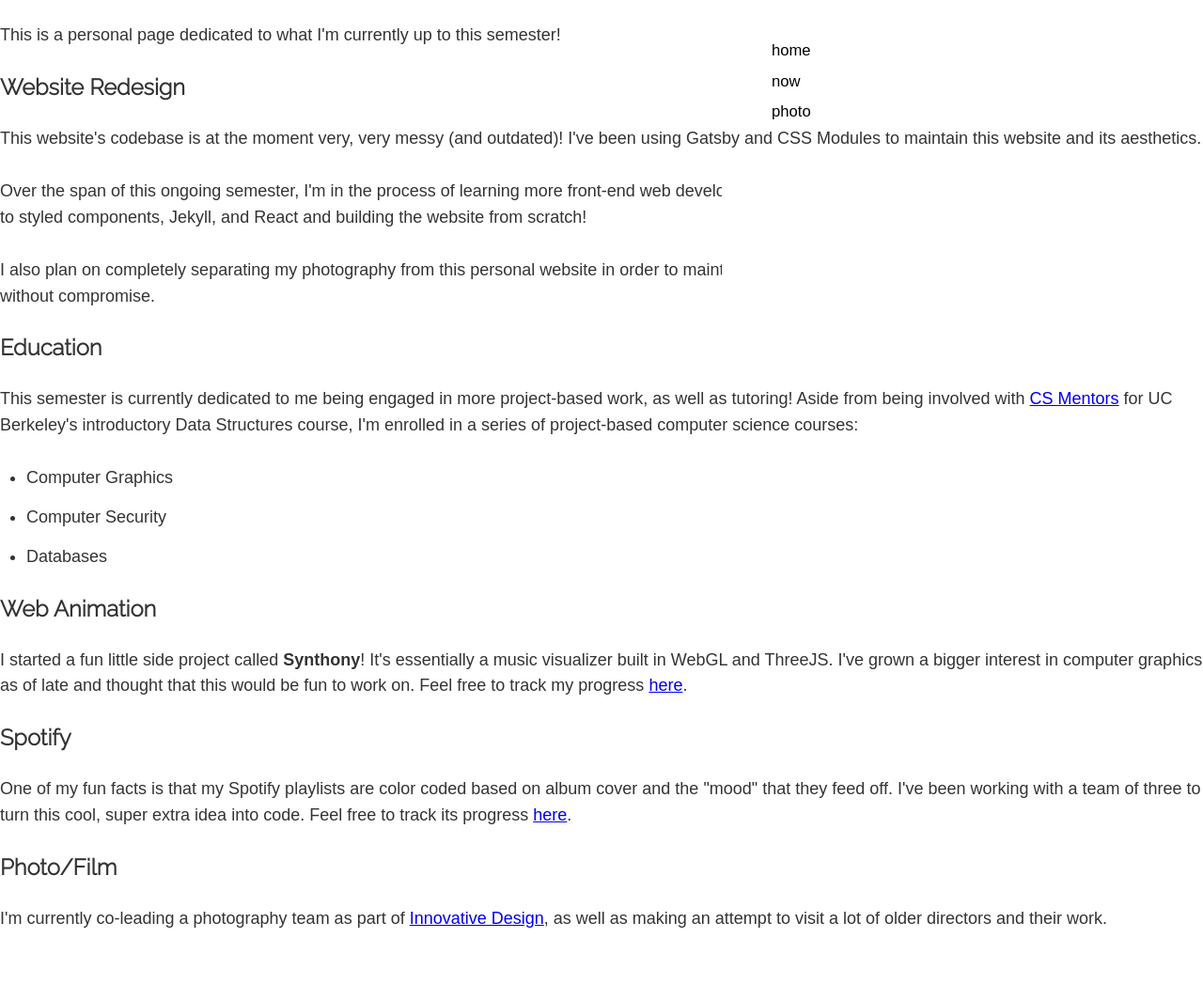
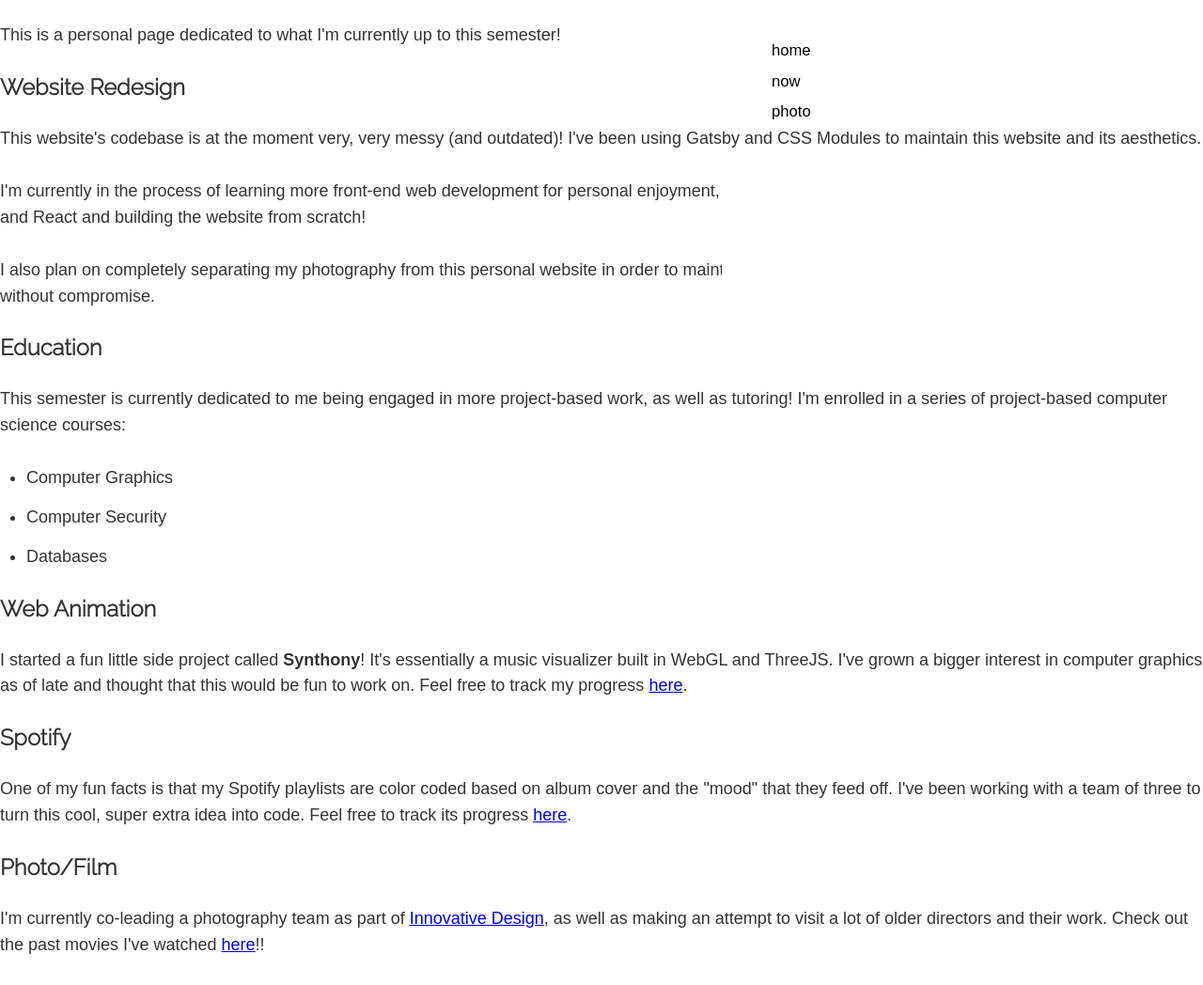
Before and after one commit to stylate/stylate.github.io, a Gatsby site: page /now in a window 1280 px wide. Shown: the part 43-1091 px from the top of the page at 94% size. Before the commit the page ends 1063 px from the top, so only its background shows below. Built offline with nearby package versions, Linux system fonts and the light colour scheme; Gatsby itself is replaced by a stand-in of ours; some packages are replaced by stand-ins of ours; a web font is replaced by a local one.

Commit message:
updated now page

```diff
--- a/src/pages/now.js
+++ b/src/pages/now.js
@@ -24,11 +24,11 @@ export default class Now extends React.Component {
             <h3>Website Redesign</h3>
             <p>This website's codebase is at the moment very, very messy (and outdated)! I've been using Gatsby and CSS Modules to maintain this website and its aesthetics. </p>
 
-            <p>Over the span of this ongoing semester, I'm in the process of learning more front-end web development for personal enjoyment, while simultaneously switching to styled components, Jekyll, and React and building the website from scratch!</p>
+            <p>I'm currently in the process of learning more front-end web development for personal enjoyment, while simultaneously switching to styled components, Jekyll, and React and building the website from scratch!</p>
             <p>I also plan on completely separating my photography from this personal website in order to maintain full creative control over their respective web designs without compromise.</p>
 
             <h3>Education</h3>
-            <p>This semester is currently dedicated to me being engaged in more project-based work, as well as tutoring! Aside from being involved with <a href="https://csmberkeley.github.io/#/">CS Mentors</a> for UC Berkeley's introductory Data Structures course, I'm enrolled in a series of project-based computer science courses:</p>
+            <p>This semester is currently dedicated to me being engaged in more project-based work, as well as tutoring! I'm enrolled in a series of project-based computer science courses:</p>
             <ul>
                 <li>Computer Graphics</li>
                 <li>Computer Security</li>
@@ -42,7 +42,7 @@ export default class Now extends React.Component {
             <p>One of my fun facts is that my Spotify playlists are color coded based on album cover and the "mood" that they feed off. I've been working with a team of three to turn this cool, super extra idea into code. Feel free to track its progress <a href="https://github.com/Kaden-Dippe/spotify-colorized">here</a>.</p>
 
             <h3>Photo/Film</h3>
-            <p>I'm currently co-leading a photography team as part of <a href="https://innovativedesign.club/">Innovative Design</a>, as well as making an attempt to visit a lot of older directors and their work.</p>
+            <p>I'm currently co-leading a photography team as part of <a href="https://innovativedesign.club/">Innovative Design</a>, as well as making an attempt to visit a lot of older directors and their work. Check out the past movies I've watched <a href="https://letterboxd.com/carbine/">here</a>!!</p>
             </CSSTransitionGroup>
             </div>
         </div>
```
